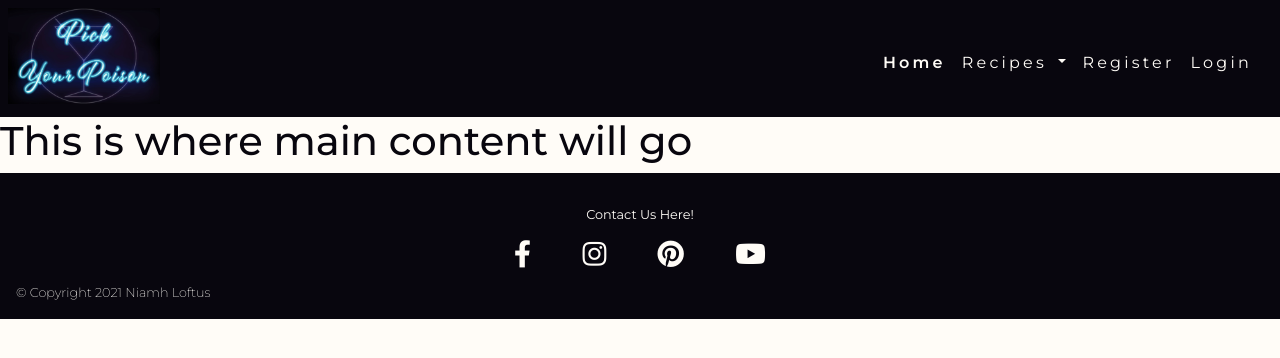
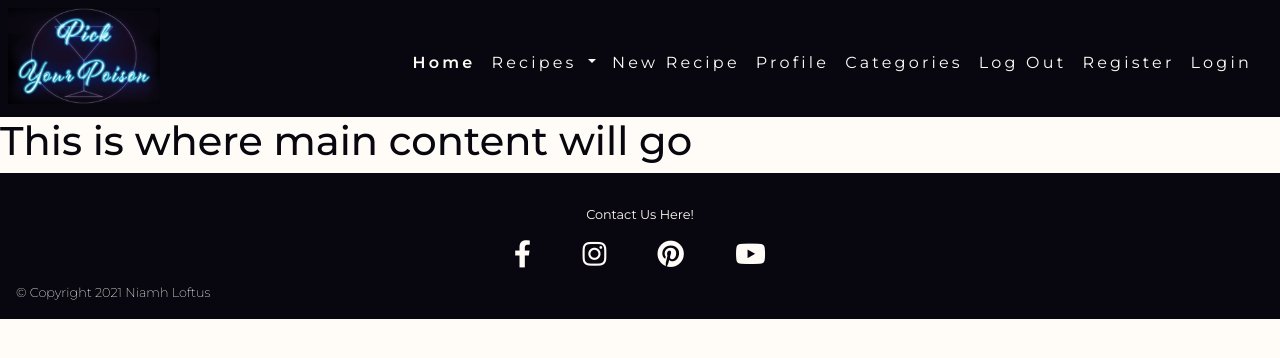
Before and after one commit to LoftusN13/ms3-pickyourpoison, a Flask app: page / in a window 1280 px wide. Shown: the top 358 px of the page. Run offline with Flask 2, Linux system fonts and the light colour scheme; data that the repository does not hold is empty; some libraries are stand-ins or nearby versions.

Commit message:
add additional navlinks to navbar

```diff
--- a/templates/base.html
+++ b/templates/base.html
@@ -45,6 +45,18 @@
                                 <li><a class="dropdown-item" href="#">Variety</a></li>
                                 <li><a class="dropdown-item" href="#">Non-Alcoholic</a></li>
                             </ul>
+                        </li>
+                        <li class="nav-item">
+                            <a class="nav-link" href="">New Recipe</a>
+                        </li>
+                        <li class="nav-item">
+                            <a class="nav-link" href="{{ url_for('profile', username=session['user']) }}">Profile</a>
+                        </li>
+                        <li class="nav-item">
+                            <a class="nav-link" href="#">Categories</a>
+                        </li>
+                        <li class="nav-item">
+                            <a class="nav-link" href="#">Log Out</a>
                         </li>
                         <li class="nav-item">
                             <a class="nav-link" href="{{ url_for('register') }}">Register</a>
```
